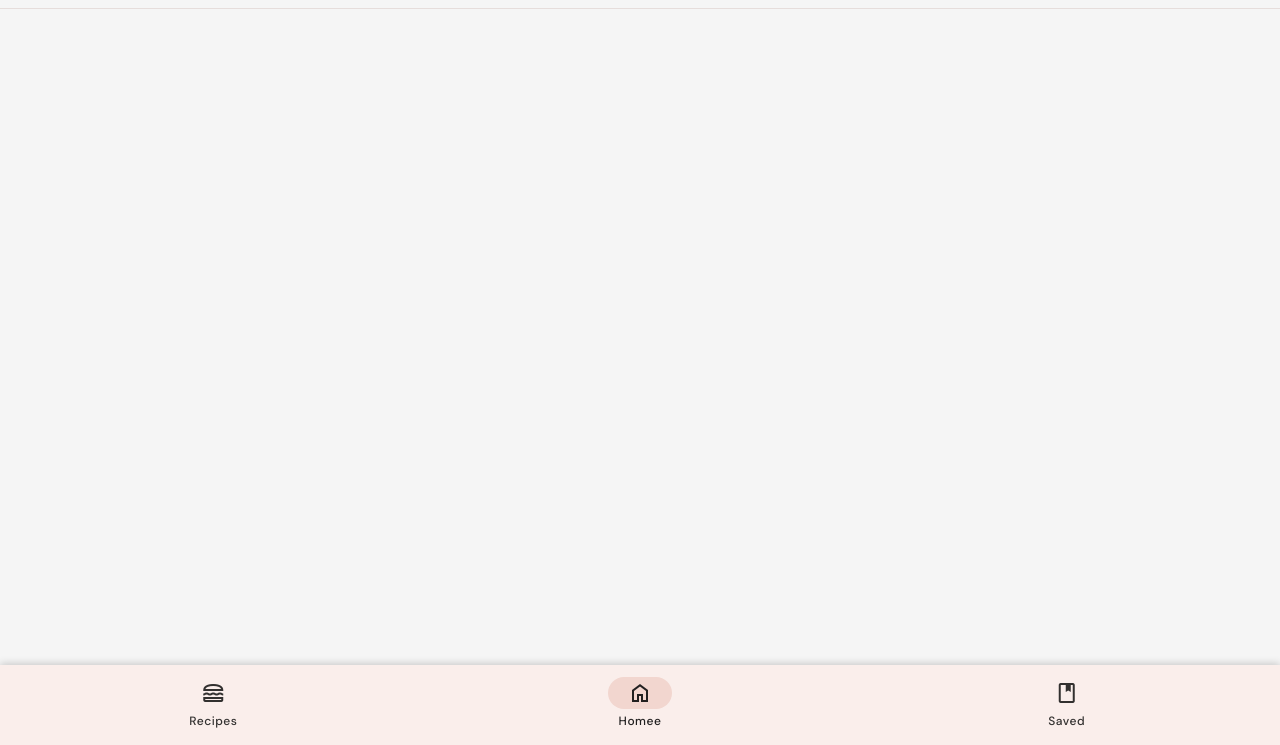
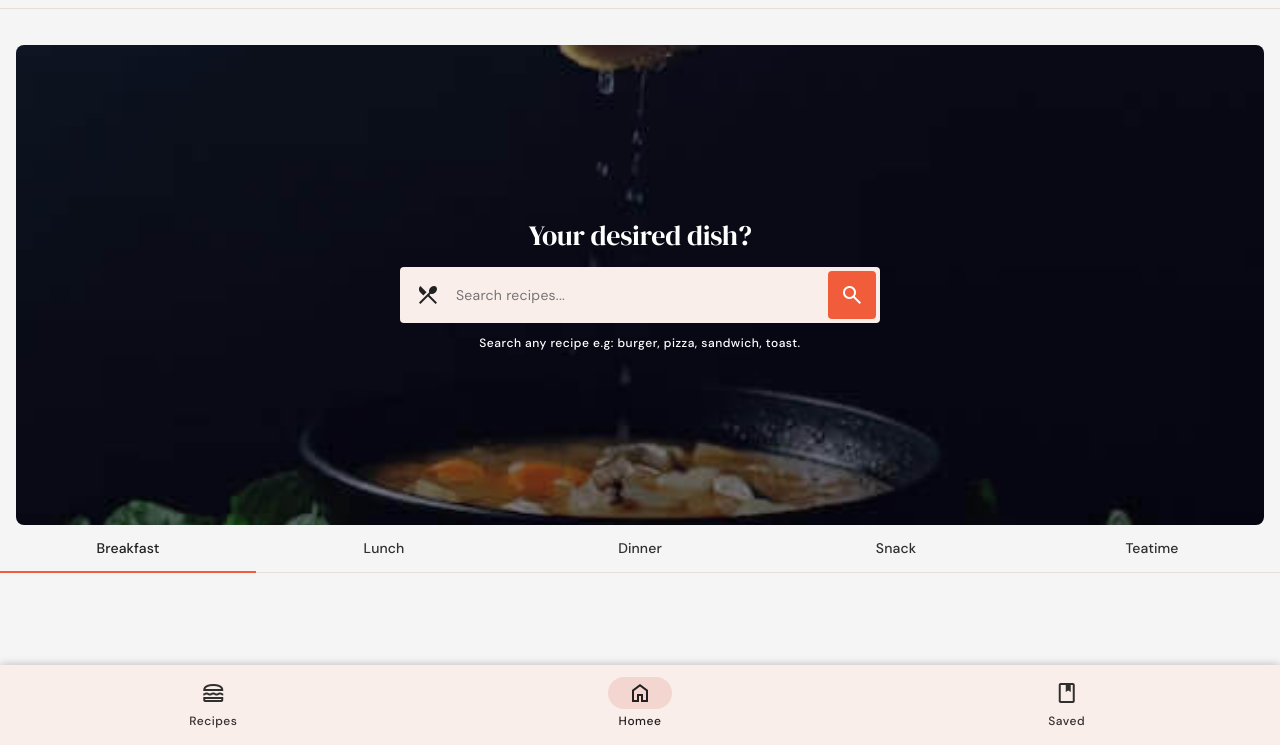
Before and after one commit to setianovie95/cook_api, a plain HTML site: page index.html in a window 1280 px wide. Shown: the part 55-800 px from the top of the page. Drawn offline with nearby package versions, Linux system fonts and the light colour scheme.

Commit message:
tab button

```diff
--- a/assets/css/style.css
+++ b/assets/css/style.css
@@ -407,6 +407,35 @@ main {
  * Secondary tab
  */
 
+.tab-list {
+  display: flex;
+  color: var(--on-background-variant);
+  box-shadow: inset 0 -1px 0 var(--outline);
+  overflow-x: auto;
+  scrollbar-width: none;
+}
+
+.tab-list::-webkit-scrollbar {
+  display: none;
+}
+
+.tab-btn {
+  height: 48px;
+  padding-inline: 24px;
+  border-block-end: 2px solid transparent;
+  transition: var(--transition-short);
+  flex: 1 0 80px;
+}
+
+.tab-btn:where(:hover, :focus-visible):not(:active) {
+  background-color: var(--alpha-10);
+}
+
+.tab-btn[aria-selected="true"] {
+  color: var(--on-background);
+  border-color: var(--primary);
+}
+
 
 /**
  * Card
@@ -538,9 +567,68 @@ main {
   #HERO
 \*-----------------------------------*/
 
+.hero {
+  padding-inline: 16px;
+}
 
+.banner-card {
+  background-color: var(--image-background);
+  color: var(--white);
+  background-image: url("../images/hero-banner-small.jpg");
+  background-repeat: no-repeat;
+  background-position: center;
+  background-size: cover;
+  height: 480px;
+  display: grid;
+  grid-template-columns: 1fr;
+  place-content: center;
+  text-align: center;
+  padding-inline: 20px;
+  border-radius: var(--radius-8);
+}
 
+.hero .search-wrapper {
+  position: relative;
+  color: var(--on-background);
+  border-radius: var(--radius-4);
+  max-width: 480px;
+  width: 100%;
+  margin-inline: auto;
+  margin-block: 16px 12px;
+  overflow: hidden;
+}
 
+.hero .search-wrapper .leading-icon {
+  position: absolute;
+  top: 50%;
+  left: 16px;
+  transform: translateY(-50%);
+}
+
+.search-field {
+  height: 56px;
+  background-color: var(--primary-container);
+  padding-inline: 56px;
+  outline: none;
+}
+
+.search-submit {
+  position: absolute;
+  top: 4px;
+  right: 4px;
+  bottom: 4px;
+  width: 48px;
+  display: grid;
+  place-items: center;
+  background-color: var(--primary);
+  color: var(--white);
+  border-radius: var(--radius-4);
+  transition: var(--transition-short);
+}
+
+.search-submit:where(:hover, :focus-visible):not(:active) {
+  background-color: var(--primary-hover);
+}
 
 /*-----------------------------------*\
   #TAB
--- a/index.html
+++ b/index.html
@@ -112,5 +112,67 @@
     </ul>
    </nav>
 
+   <br><br><br><br><br>
+
+   <main>
+    <article>
+
+        <!--Hero-->
+
+        <section class="hero" aria-label="banner">
+            <div class="banner-card">
+
+                <h1 class="display-large">Your desired dish?</h1>
+
+                <div class="search-wrapper" data-search-form>
+                    <span class="material-symbols-outlined leading-icon" aria-hidden="true">local_dining</span>
+
+                    <input type="search" name="search" aria-label="Search recipes" placeholder="Search recipes..." class="search-field body-medium" data-search-field>
+
+                    <button class="search-submit" aria-label="Submit" data-search-btn>
+                        <span class="material-symbols-outlined" aria-hidden="true">search</span>
+                    </button>
+
+                </div>
+
+                <p class="label-medium">Search any recipe e.g: burger, pizza, sandwich, toast.</p>
+
+            </div>
+        </section>
+
+        <!--Tab-->
+        <section class="section tab">
+            <div class="container">
+
+                <div class="tab-list" data-tab-list role="tablist" aria-label="Meal type">
+
+                    <button class="tab-btn title-small" role="tab" id="tab-1" tabindex="0" aria-controls="panel-1" aria-selected="true" data-tab-btn>Breakfast</button>
+
+                    <button class="tab-btn title-small" role="tab" id="tab-2" tabindex="-1" aria-controls="panel-2" aria-selected="false" data-tab-btn>Lunch</button>
+
+                    <button class="tab-btn title-small" role="tab" id="tab-3" tabindex="-1" aria-controls="panel-3" aria-selected="false" data-tab-btn>Dinner</button>
+
+                    <button class="tab-btn title-small" role="tab" id="tab-4" tabindex="-1" aria-controls="panel-4" aria-selected="false" data-tab-btn>Snack</button>
+
+                    <button class="tab-btn title-small" role="tab" id="tab-5" tabindex="-1" aria-controls="panel-5" aria-selected="false" data-tab-btn>Teatime</button>
+
+                </div>
+
+                <div class="tab-panel" role="tabpanel" id="panel-1" aria-labelledby="tab-1" tabindex="0" data-search-panel></div>
+
+                <div class="tab-panel" role="tabpanel" id="panel-2" aria-labelledby="tab-2" tabindex="0" data-search-panel></div>
+
+                <div class="tab-panel" role="tabpanel" id="panel-3" aria-labelledby="tab-3" tabindex="0" data-search-panel></div>
+
+                <div class="tab-panel" role="tabpanel" id="panel-4" aria-labelledby="tab-4" tabindex="0" data-search-panel></div>
+
+                <div class="tab-panel" role="tabpanel" id="panel-5" aria-labelledby="tab-5" tabindex="0" data-search-panel></div>
+
+            </div>
+        </section>
+
+    </article>
+   </main>
+
 </body>
 </html>
```
Also changed, not shown: proses_belajar.txt (added).
